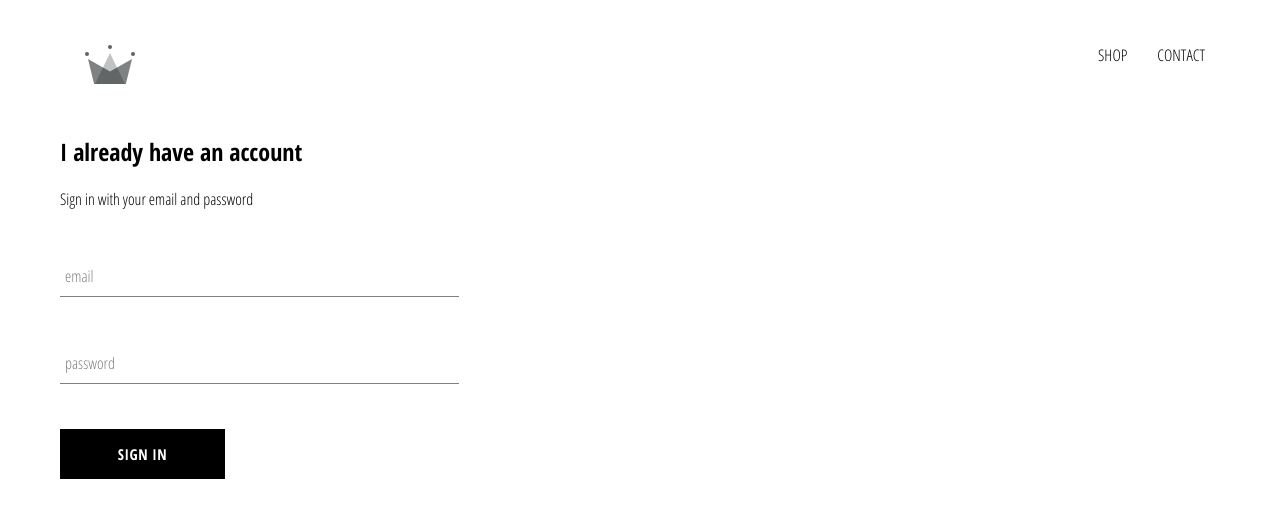
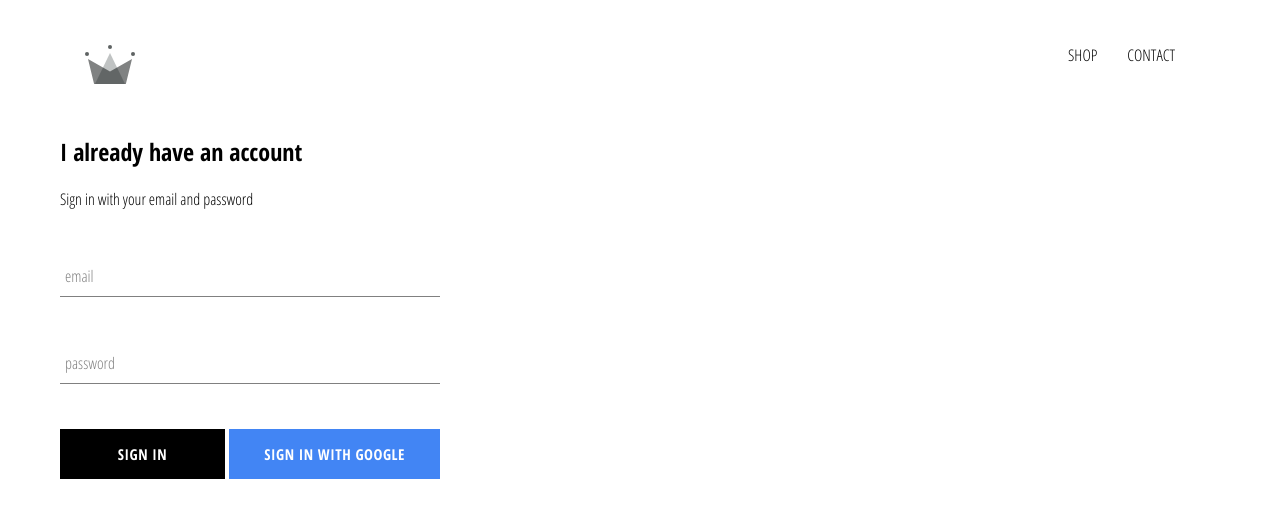
Before and after one commit to mosesrc/crwn-clothing, a React (Create React App) app: page /signin in a window 1280 px wide. Shown: the top 518 px of the page. Built offline with nearby package versions, Linux system fonts and the light colour scheme; no server answers.

Commit message:
Integrated firebase into application -Created sign in page with sign in component -Sign in with google functionality added

```diff
--- a/package.json
+++ b/package.json
@@ -6,6 +6,7 @@
     "@testing-library/jest-dom": "^5.11.4",
     "@testing-library/react": "^11.1.0",
     "@testing-library/user-event": "^12.1.10",
+    "firebase": "^9.6.1",
     "react": "^17.0.2",
     "react-dom": "^17.0.2",
     "react-router-dom": "5.2.0",
--- a/src/App.css
+++ b/src/App.css
@@ -1,3 +1,7 @@
+* {
+  box-sizing: border-box;
+}
+
 body {
   font-family: 'Open Sans Condensed', sans-serif;
   padding: 20px 60px;
--- a/src/App.js
+++ b/src/App.js
@@ -1,16 +1,37 @@
 import React from 'react';
 import HomePage from './pages/homepage/homepage.component';
 import { Route, Switch } from 'react-router-dom';
-import ShopPage from './pages/shop/shop.component'
-import Header from './components/header/header.component'
+import ShopPage from './pages/shop/shop.component';
+import Header from './components/header/header.component';
 import SignInAndSignUpPage from './pages/sign-in-out/sign-in-out.component';
+import { auth } from './firebase/firebase.utils';
 import './App.css';
 
+class App extends React.Component {
+  constructor() {
+    super();
 
-function App() {
+    this.state = {
+      currentUser: null
+    }
+  }
+
+  unsubscribeFromAuth = null;
+
+  componentDidMount() {
+    this.unsubscribeFromAuth = auth.onAuthStateChanged(user => {
+      this.setState({ currentUser: user})
+    })
+  }
+
+  componentWillUnmount() {
+    this.unsubscribeFromAuth();
+  }
+
+  render() {
     return (
       <div>
-    <Header />
+        <Header currentUser={this.state.currentUser} />
         <Switch>
           <Route exact path="/" component={HomePage} />
           <Route path="/shop" component={ShopPage} />
@@ -19,5 +40,6 @@ function App() {
       </div>
     );
   }
+}
 
 export default App;
--- a/src/components/custom-button/custom-button.component.jsx
+++ b/src/components/custom-button/custom-button.component.jsx
@@ -1,8 +1,11 @@
 import React from 'react';
 import './custom-button.styles.scss';
 
-const CustomButton = ({ children, ...otherProps }) => (
-  <button className="custom-button" {...otherProps}>
+const CustomButton = ({ children, isGoogleSignIn, ...otherProps }) => (
+  <button
+    className={`${isGoogleSignIn ? 'google-sign-in' : ''}  custom-button`}
+    {...otherProps}
+  >
     {children}
   </button>
 );
--- a/src/components/custom-button/custom-button.styles.scss
+++ b/src/components/custom-button/custom-button.styles.scss
@@ -19,4 +19,14 @@
     color: black;
     border: 1px solid black;
   }
+
+  &.google-sign-in {
+    background-color: #4285F4;
+    color: White;
+
+    &.hover {
+      background-color: #357AE8;
+      border: none;
+    }
+  }
 }
--- a/src/components/header/header.component.jsx
+++ b/src/components/header/header.component.jsx
@@ -1,9 +1,10 @@
 import React from 'react';
 import { Link } from 'react-router-dom';
 import { ReactComponent as Logo } from '../../assets/crown.svg';
+import { auth } from '../../firebase/firebase.utils';
 import './header.styles.scss';
 
-const Header = () => (
+const Header = ({ currentUser }) => (
   <div className="header">
     <Link className="logo-container" to="/">
       <Logo className="logo" />
@@ -15,6 +16,13 @@ const Header = () => (
       <Link className="option" to="/shop">
         CONTACT
       </Link>
+      {currentUser ? (
+        <div className="option" onClick={() => auth.signOut()}>
+          SIGN OUT
+        </div>
+      ) : (
+        <Link className="option" to="/signin"></Link>
+      )}
     </div>
   </div>
 );
--- a/src/components/header/header.styles.scss
+++ b/src/components/header/header.styles.scss
@@ -20,6 +20,7 @@
 
     .option {
       padding: 10px 15px;
+      cursor: pointer;
     }
   }
 }
--- a/src/components/sign-in/sign-in.component.jsx
+++ b/src/components/sign-in/sign-in.component.jsx
@@ -1,6 +1,7 @@
 import React from 'react';
 import FormInput from '../form-input/form-input.component';
 import CustomButton from '../custom-button/custom-button.component';
+import { signInWithGoogle } from '../../firebase/firebase.utils'
 import './sign-in.styles.scss';
 
 class SignIn extends React.Component {
@@ -46,8 +47,12 @@ class SignIn extends React.Component {
             label="password"
             required
           />
-
-          <CustomButton type="submit">SIGN IN</CustomButton>
+          <div className="button">
+            <CustomButton type="submit">SIGN IN</CustomButton>
+            <CustomButton onClick={signInWithGoogle} isGoogleSignIn>
+              SIGN IN WITH GOOGLE
+            </CustomButton>
+          </div>
         </form>
       </div>
     );
--- a/src/components/sign-in/sign-in.styles.scss
+++ b/src/components/sign-in/sign-in.styles.scss
@@ -1,9 +1,14 @@
 .sign-in {
-  width: 30vw;
+  width: 380px;
   display: flex;
   flex-direction: column;
 
   .title {
     margin: 10px 0;
   }
+
+  .button {
+    display: flex;
+    justify-content: space-between;
+  }
 }
--- /dev/null
+++ b/src/firebase/firebase.utils.js
@@ -0,0 +1,26 @@
+import firebase from 'firebase/compat/app';
+import 'firebase/compat/firestore';
+import 'firebase/compat/auth';
+
+const config = {
+  apiKey: 'AIzaSyBLrJrVGDl6Ho2S6LLlU3QQ-LA2UYuExgg',
+  authDomain: 'crwn-db-97609.firebaseapp.com',
+  projectId: 'crwn-db-97609',
+  storageBucket: 'crwn-db-97609.appspot.com',
+  messagingSenderId: '336329040087',
+  appId: '1:336329040087:web:0feef6e55250c246f25092',
+  measurementId: 'G-XXZYKZJJHV',
+};
+
+firebase.initializeApp(config);
+
+
+export const auth = firebase.auth();
+export const firestore = firebase.firestore();
+
+// Google Authentication Utility
+const provider = new firebase.auth.GoogleAuthProvider();
+provider.setCustomParameters({prompt: 'select_account'});
+export const signInWithGoogle = () => auth.signInWithPopup(provider);
+
+export default firebase;
```
Also changed, not shown: 1 other file (tests, documents, lock files or other folders). Lines whose indentation alone changed are shown as unchanged.
